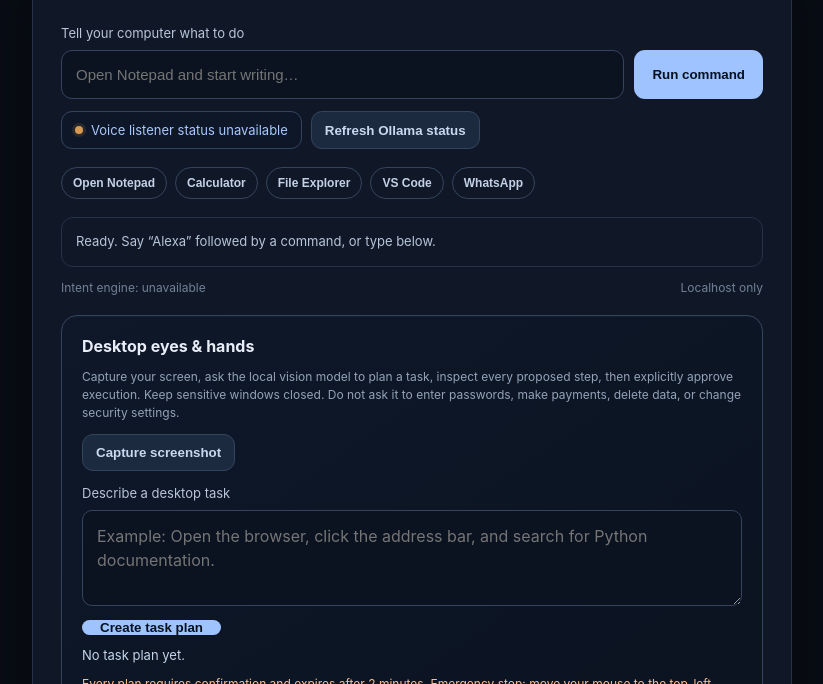
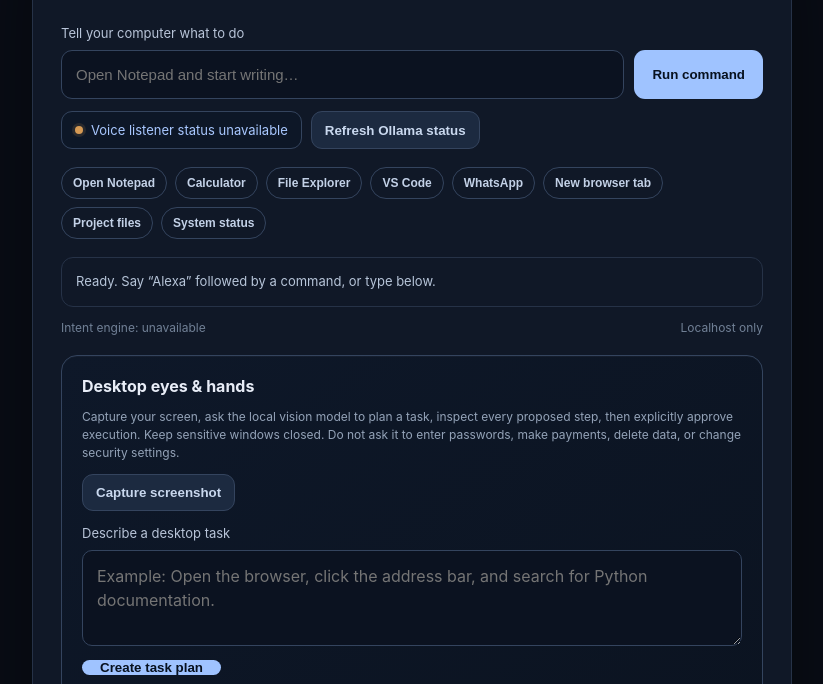
Before and after one commit to muhammadnavas/desktop-agent, a plain HTML site: page desktop_agent/web/index.html in a window 1280 px wide. Shown: the part 102-786 px from the top of the page, without its empty margins (228-1051 px from the left). Drawn offline with Linux system fonts and the light colour scheme; no server answers.

Commit message:
Add browser and system command shortcuts to dashboard

```diff
--- a/desktop_agent/web/index.html
+++ b/desktop_agent/web/index.html
@@ -35,7 +35,7 @@ textarea{width:100%;min-height:96px;resize:vertical;padding:13px 14px;border:1px
 <header><div class="brand"><div class="logo">D</div><div><h1>Desktop Agent</h1><div class="muted">Local AI · Voice · Windows control</div></div></div><div id="ollama-pill" class="pill">Checking Ollama…</div></header>
 <form id="command-form"><label for="command">Tell your computer what to do</label><div class="entry"><input id="command" maxlength="1000" autocomplete="off" placeholder="Open Notepad and start writing…" required><button id="run" type="submit">Run command</button></div></form>
 <div class="actions"><span id="voice-state" class="voice-indicator"><span class="voice-dot"></span><span>Starting Alexa wake-word detection…</span></span><button id="refresh" class="secondary" type="button">Refresh Ollama status</button></div>
-<div class="examples"><button class="chip" type="button" data-command="Open Notepad">Open Notepad</button><button class="chip" type="button" data-command="Launch Calculator">Calculator</button><button class="chip" type="button" data-command="Open File Explorer">File Explorer</button><button class="chip" type="button" data-command="Start VS Code">VS Code</button><button class="chip" type="button" data-command="Open WhatsApp">WhatsApp</button></div>
+<div class="examples"><button class="chip" type="button" data-command="Open Notepad">Open Notepad</button><button class="chip" type="button" data-command="Launch Calculator">Calculator</button><button class="chip" type="button" data-command="Open File Explorer">File Explorer</button><button class="chip" type="button" data-command="Start VS Code">VS Code</button><button class="chip" type="button" data-command="Open WhatsApp">WhatsApp</button><button class="chip" type="button" data-command="Open a new tab">New browser tab</button><button class="chip" type="button" data-command="List project files in D:\\Projects">Project files</button><button class="chip" type="button" data-command="Show my system information">System status</button></div>
 <div id="status" class="status" role="status" aria-live="polite">Ready. Say “Alexa” followed by a command, or type below.</div>
 <div class="meta"><span id="engine">Intent engine: checking…</span><span>Localhost only</span></div>
 <section class="desktop-panel">
```
